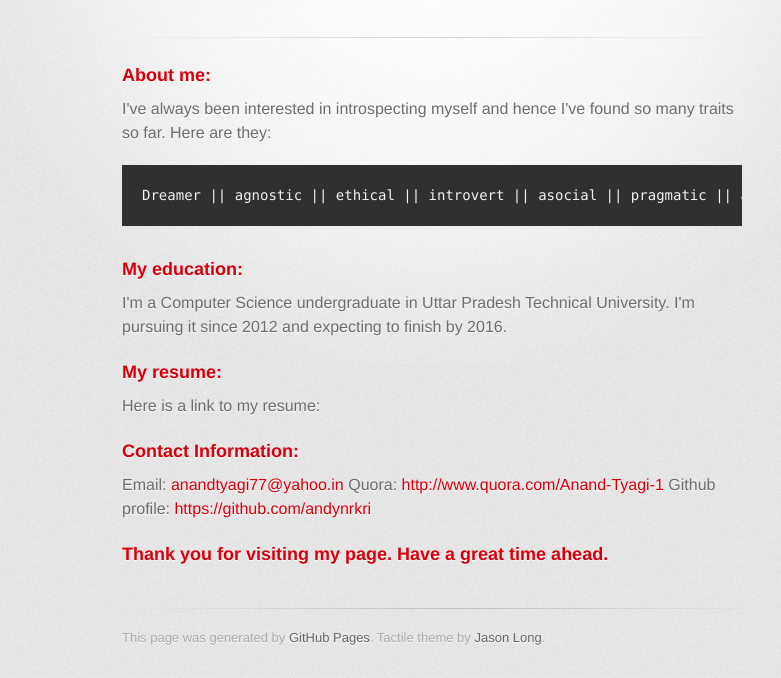
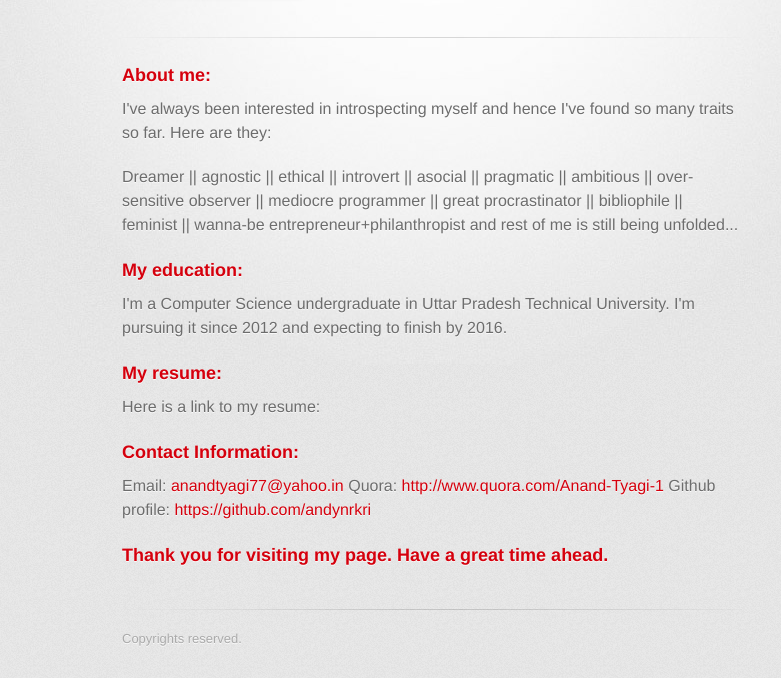
Before and after one commit to andynrkri/andynrkri.github.io, a plain HTML site: page index.html in a window 1280 px wide. Shown: the part 209-887 px from the top of the page, without its empty margins (208-989 px from the left). Drawn offline with Linux system fonts and the light colour scheme; a web font is replaced by a local one.

Commit message:
update
made some changes

```diff
--- a/index.html
+++ b/index.html
@@ -10,7 +10,7 @@
     <!--[if lt IE 9]>
     <script src="//html5shiv.googlecode.com/svn/trunk/html5.js"></script>
     <![endif]-->
-    <title>Anand Tyagi by andynrkri</title>
+    <title>Anand Tyagi</title>
   </head>
 
   <body>
@@ -34,8 +34,8 @@
 
 <p>I've always been interested in introspecting myself and hence I've found so many traits so far. Here are they:</p>
 
-<pre><code>Dreamer || agnostic || ethical || introvert || asocial || pragmatic || ambitious || over-sensitive observer || mediocre programmer || great procrastinator || bibliophile || feminist || wanna-be entrepreneur+philanthropist and rest of me is still being unfolded...
-</code></pre>
+<p>Dreamer || agnostic || ethical || introvert || asocial || pragmatic || ambitious || over-sensitive observer || mediocre programmer || great procrastinator || bibliophile || feminist || wanna-be entrepreneur+philanthropist and rest of me is still being unfolded...
+</code></p>
 
 <h3>
 <a id="my-education" class="anchor" href="#my-education" aria-hidden="true"><span class="octicon octicon-link"></span></a>My education:</h3>
@@ -59,7 +59,7 @@ Github profile: <a href="https://github.com/andynrkri">https://github.com/andynr
         </section>
 
         <footer>
-          This page was generated by <a href="http://pages.github.com">GitHub Pages</a>. Tactile theme by <a href="https://twitter.com/jasonlong">Jason Long</a>.
+            Copyrights reserved.
         </footer>
 
 
```
